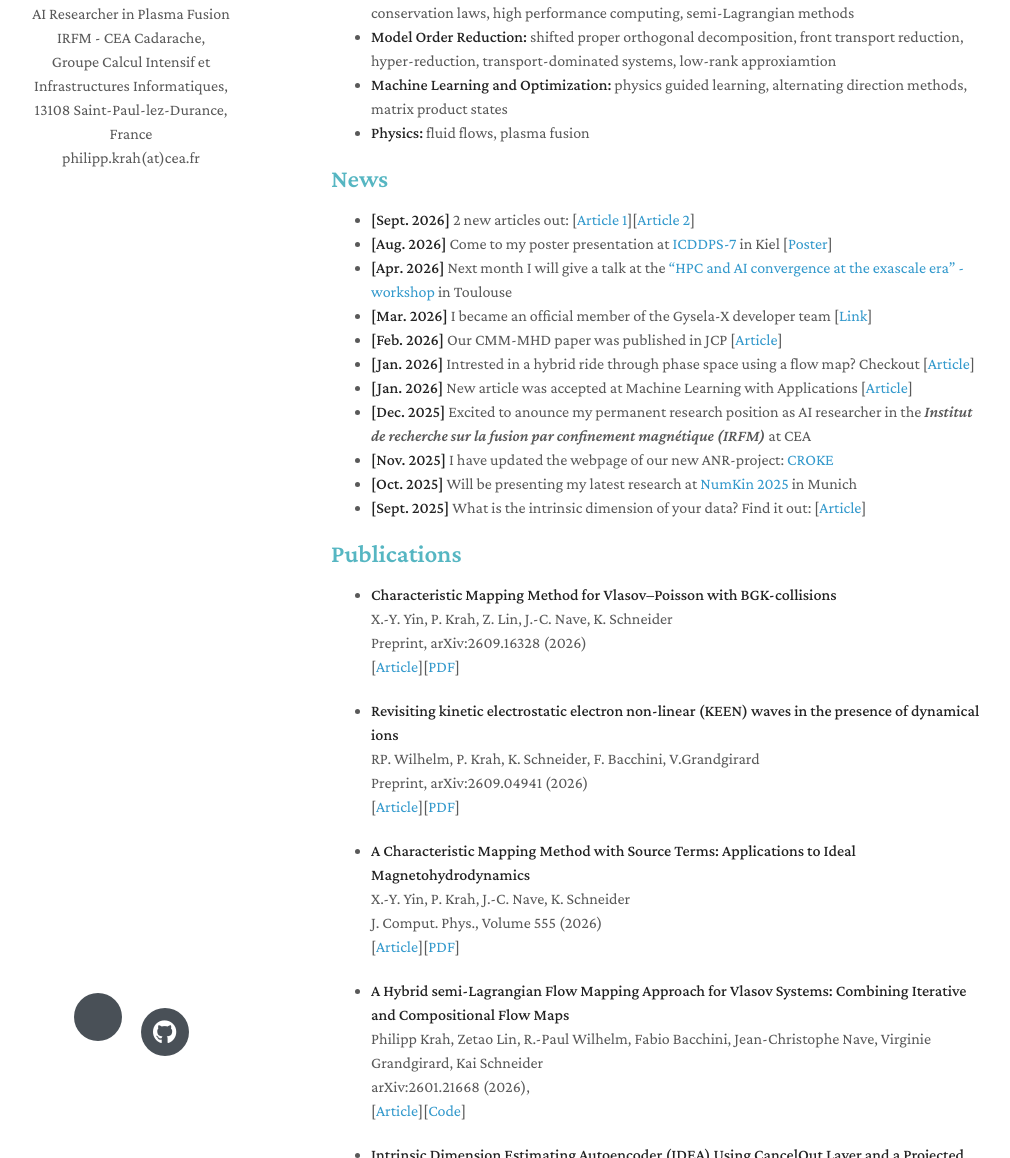
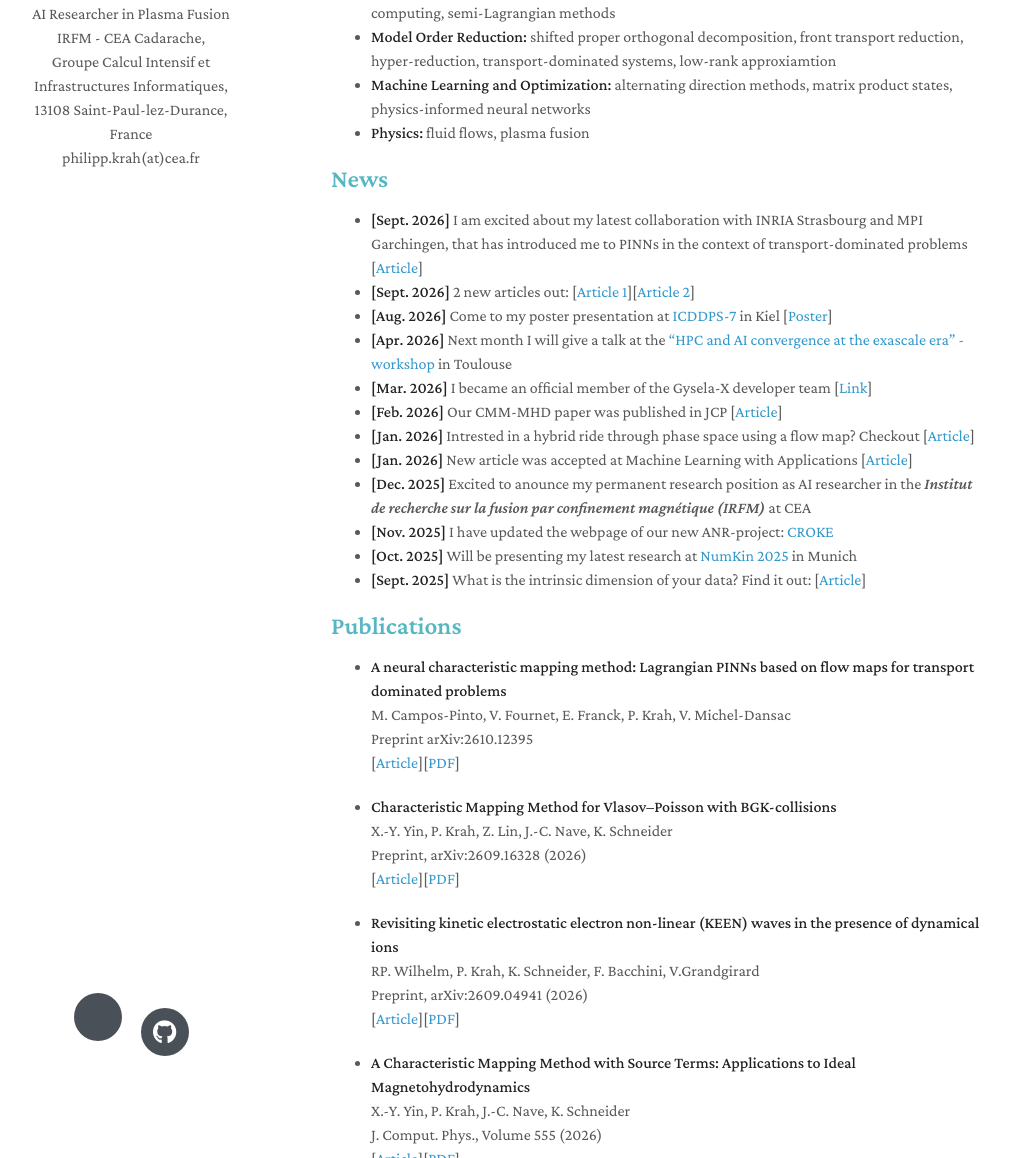
Before and after one commit to Philipp137/Philipp137.github.io, a Jekyll site: the page built from index.markdown, in a window 1280 px wide and 1400 px high. Shown: the part 242-1400 px from the top of the window, without its empty margins (139-1149 px from the left). Built offline with Jekyll 4.4.1, drawn with Linux system fonts in a browser that asks for light colours; nearby versions of some CDN libraries; a style sheet for code colours, icons or effects is not loaded; some of the changed text lies outside the part shown.

Commit message:
paper update

```diff
--- a/index.markdown
+++ b/index.markdown
@@ -8,13 +8,14 @@ I like to dive with one breath and make music with my friends.
 
 ## Research Interests
 
-- **Numerical Methods for PDEs:** adaptive multiresolution, wavelets, volume penalization, conservation laws, high performance computing, semi-Lagrangian methods
+- **Numerical Methods for PDEs:** adaptive multiresolution, wavelets, high performance computing, semi-Lagrangian methods
 - **Model Order Reduction:** shifted proper orthogonal decomposition, front transport reduction, hyper-reduction, transport-dominated systems, low-rank approxiamtion
-- **Machine Learning and Optimization:** physics guided learning, alternating direction methods, matrix product states
+- **Machine Learning and Optimization:** alternating direction methods, matrix product states, physics-informed neural networks
 - **Physics:**  fluid flows, plasma fusion
 
 ## News
 
+- **[Sept. 2026]** I am excited about my latest collaboration with INRIA Strasbourg and MPI Garchingen, that has introduced me to PINNs in the context of transport-dominated problems [[Article](https://arxiv.org/abs/2610.12395)]
 - **[Sept. 2026]** 2 new articles out: [[Article 1](https://arxiv.org/abs/2609.04941v1)][[Article 2](https://arxiv.org/abs/2609.16328)]
 - **[Aug. 2026]** Come to my poster presentation at [ICDDPS-7](https://www.icddps.org/) in Kiel [[Poster](https://github.com/Philipp137/Philipp137.github.io/raw/refs/heads/master/assets/poster/poster_kiel.pdf)]
 - **[Apr. 2026]** Next month I will give a talk at the ["HPC and AI convergence at the exascale era" - workshop](https://aissai-hace.sciencesconf.org/?lang=en) in Toulouse
@@ -29,6 +30,15 @@ I like to dive with one breath and make music with my friends.
 
 
 ## Publications
+
+- **A neural characteristic mapping method: Lagrangian PINNs based on flow maps for transport dominated problems**
+  <br>
+  M. Campos-Pinto, V. Fournet, E. Franck, P. Krah, V. Michel-Dansac
+  <br>
+  Preprint arXiv:2610.12395
+  <br>
+  [[Article](https://arxiv.org/abs/2610.12395)][[PDF](https://arxiv.org/pdf/2610.12395)]
+
 
 - **Characteristic Mapping Method for Vlasov–Poisson with BGK-collisions**
   <br>
```
